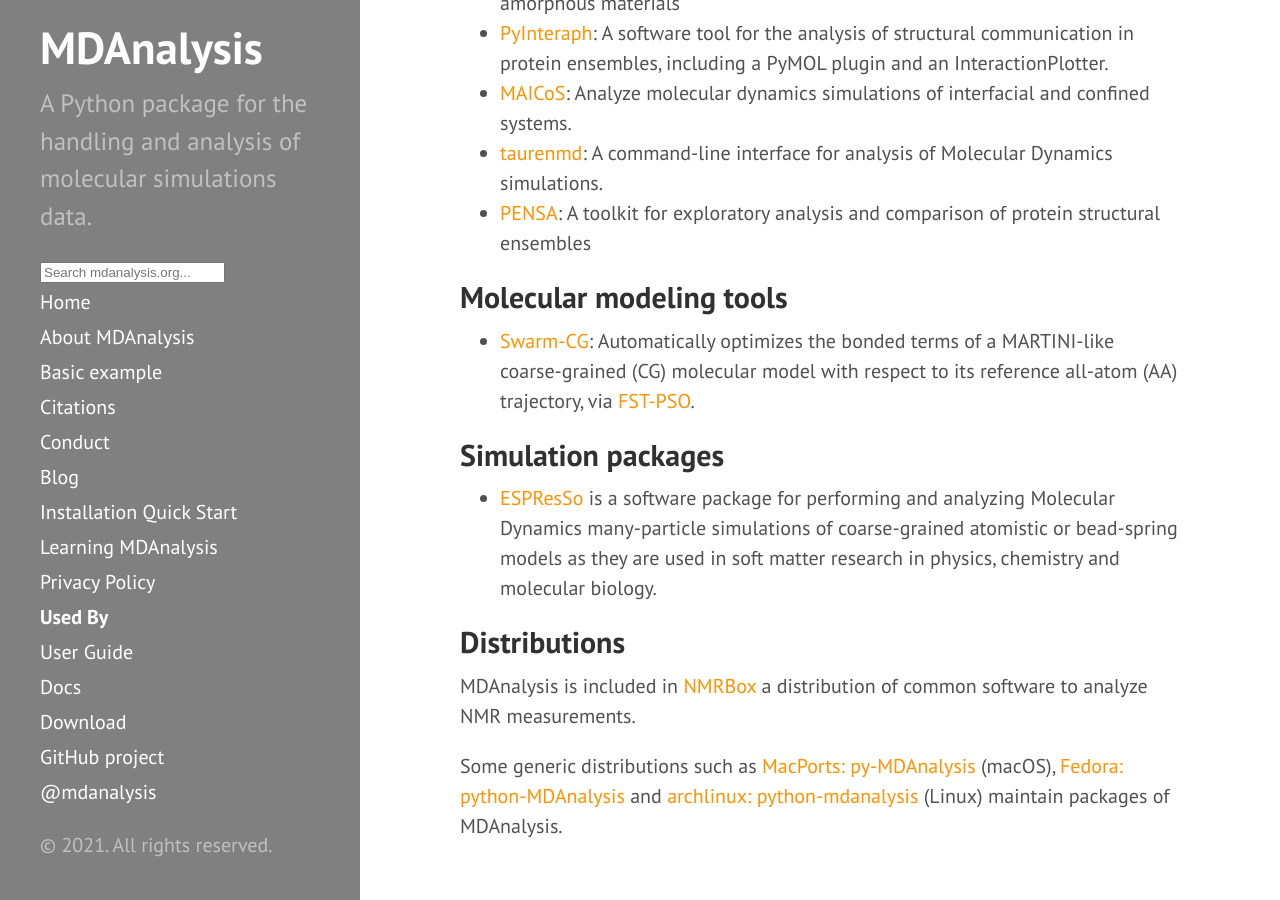
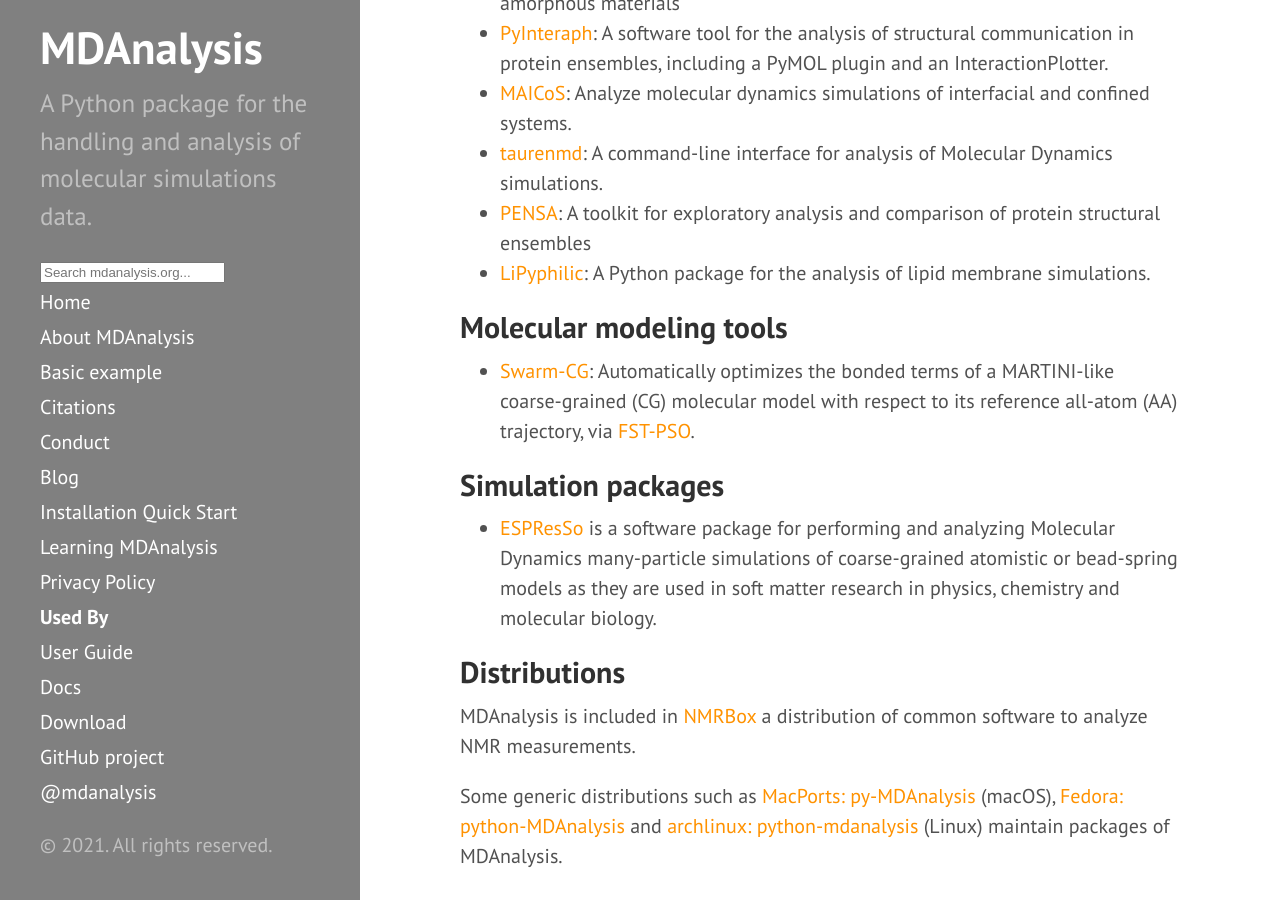
Before and after one commit to MDAnalysis/MDAnalysis.github.io, a Jekyll site: the page built from pages/used-by.md, in a window 1280 px wide and 900 px high, scrolled down 1117 px. Built offline with Jekyll 4.4.1, drawn with Linux system fonts in a browser that asks for light colours; comment, search, counter and statistics services are not loaded.

Commit message:
Add LiPyphilic to used-by.md

```diff
--- a/pages/used-by.md
+++ b/pages/used-by.md
@@ -55,6 +55,7 @@ can include them here* or open a pull request by [editing the file `used-by.md`]
    interfacial and confined systems.
 -  [taurenmd](https://taurenmd.readthedocs.io/en/latest/): A command-line interface for analysis of Molecular Dynamics simulations.
 -  [PENSA](https://github.com/drorlab/pensa): A toolkit for exploratory analysis and comparison of protein structural ensembles
+-  [LiPyphilic](https://lipyphilic.readthedocs.io/en/latest/): A Python package for the analysis of lipid membrane simulations.
 
 ## Molecular modeling tools
 
```
